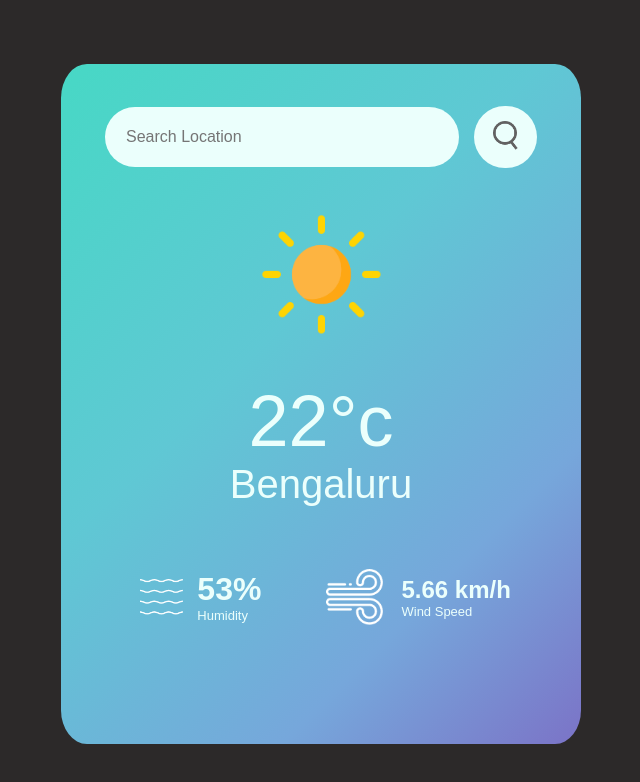
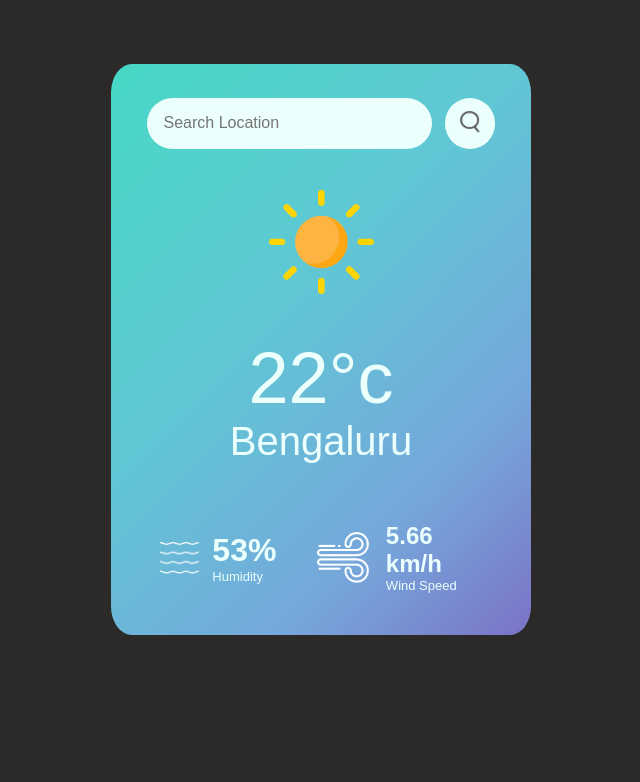
Before and after one commit to JAMHAMBO/Weather-Detection-MP, a plain HTML site: page index.html in a window 1280 px wide. Shown: the whole page, without its empty margins (319-959 px from the left). Drawn offline with Linux system fonts and the light colour scheme.

Commit message:
Updated CSS

```diff
--- a/sytle.css
+++ b/sytle.css
@@ -17,15 +17,16 @@ body {
 }
 
 .card {
-    width: 65vmin;
-    height: 85vmin;
+    width: 65%;
+    max-width: 420px;
+    max-height: 650px;
+    height: 85%;
     background: linear-gradient(135deg,
             #47d8c5 0%,
             #5fc8d4 40%,
             #76a7db 75%,
             #7b73c7 100%);
     border-radius: 5%;
-
 }
 
 .searchBar {
@@ -100,7 +101,7 @@ body {
     justify-content: center;
     align-items: center;
     gap: 10%;
-    margin-top: 9%;
+    margin: 10%;
 }
 
 .container4-1 {
```
